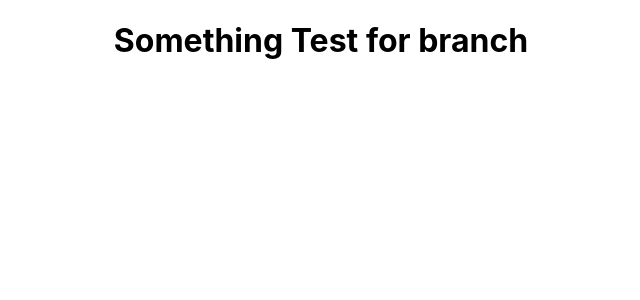
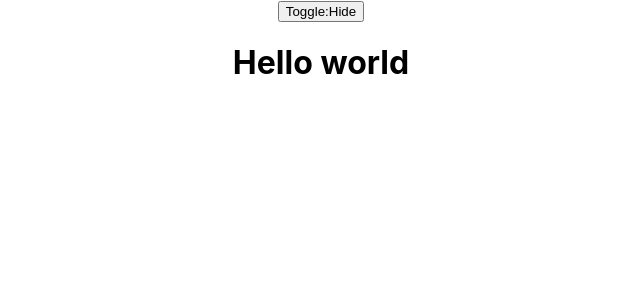
Before and after one commit to Jubair70/pracode, a React (Create React App) app: page / in a window 1280 px wide. Shown: the top 300 px of the page, without its empty margins (319-959 px from the left). Built offline with nearby package versions, Linux system fonts and the light colour scheme; the HTML template or start-up script is replaced by a standard one.

Commit message:
Show or hide element in React

```diff
--- a/src/App.js
+++ b/src/App.js
@@ -1,9 +1,15 @@
 import './App.css';
+import {useState} from 'react'
 
 function App() {
+  const [show,setShow] = useState(true)
   return (
     <div className='App'>
-        <h1>Something Test for branch</h1>
+        <button onClick={()=>setShow((prevState)=>!prevState
+        )}>Toggle:{show?'Hide':'Show'}</button>
+        {
+          show && <h1>Hello world</h1>
+        }
     </div>
   )
 }
```
